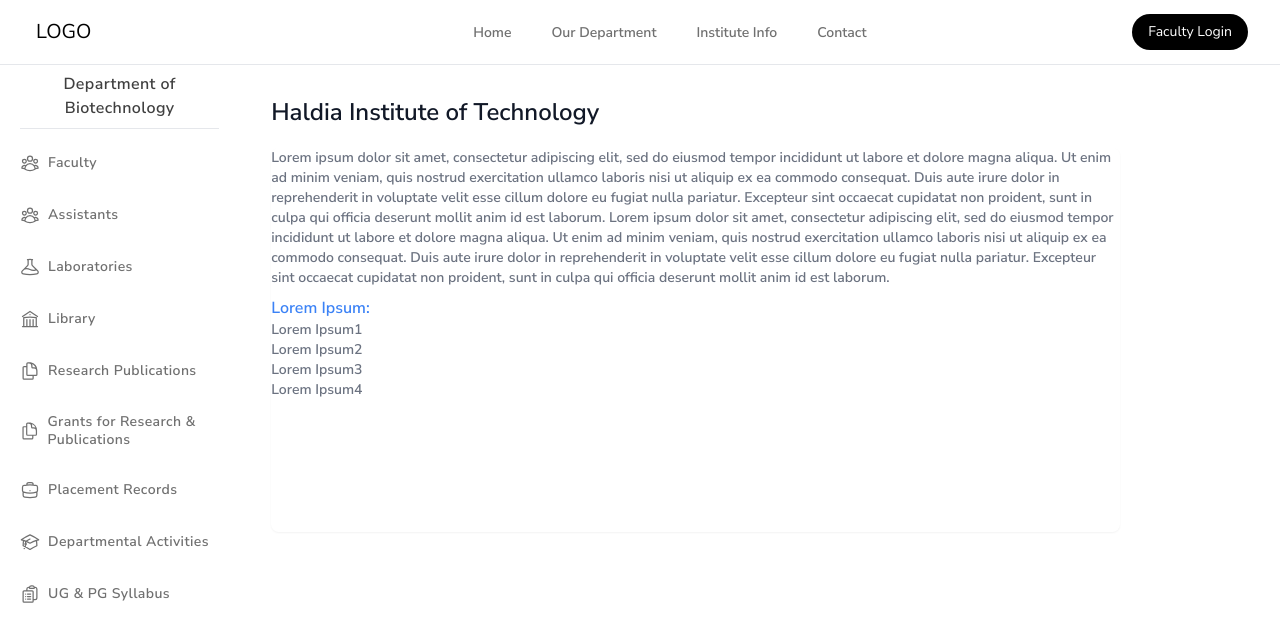
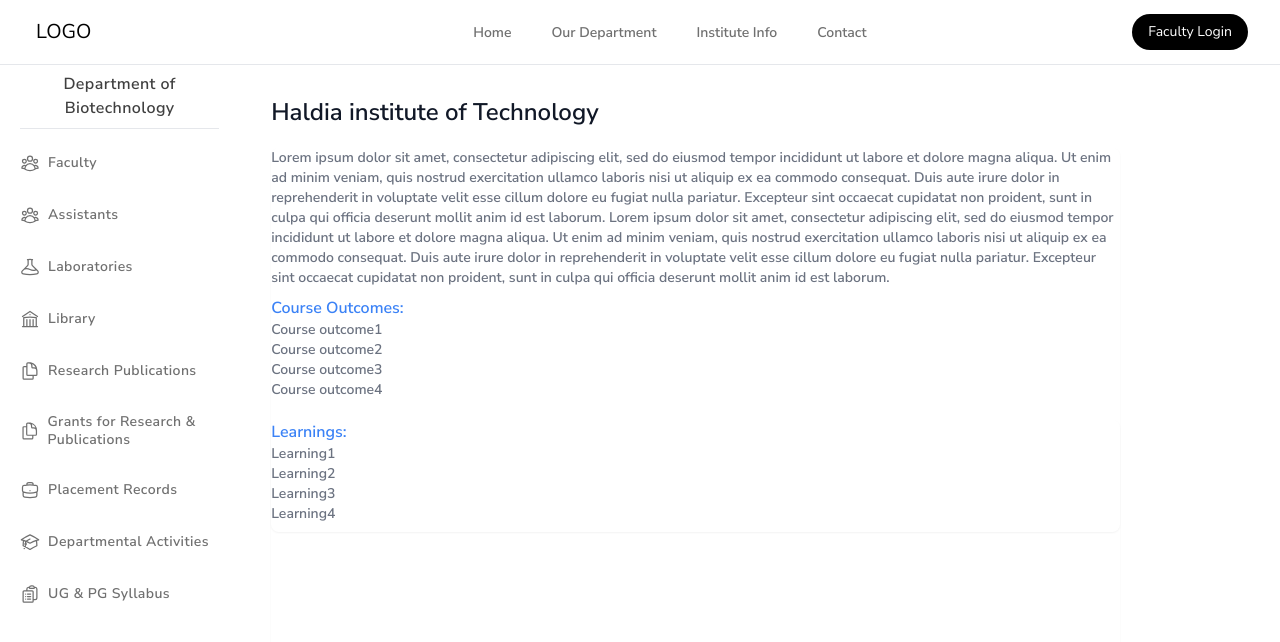
Before and after one commit to amartya2002/biotech-dept, a Next.js app in the folder client/: page /about-institute in a window 1280 px wide. Shown: the top 642 px of the page. Built offline with nearby package versions, Linux system fonts and the light colour scheme.

Commit message:
used map to get data

```diff
--- /dev/null
+++ b/client/database/instInfo.json
@@ -0,0 +1,23 @@
+[
+    {
+      "title": "Haldia institute of Technology",
+      "introduction": "Lorem ipsum dolor sit amet, consectetur adipiscing elit, sed do eiusmod tempor incididunt ut labore et dolore magna aliqua. Ut enim ad minim veniam, quis nostrud exercitation ullamco laboris nisi ut aliquip ex ea commodo consequat. Duis aute irure dolor in reprehenderit in voluptate velit esse cillum dolore eu fugiat nulla pariatur. Excepteur sint occaecat cupidatat non proident, sunt in culpa qui officia deserunt mollit anim id est laborum. Lorem ipsum dolor sit amet, consectetur adipiscing elit, sed do eiusmod tempor incididunt ut labore et dolore magna aliqua. Ut enim ad minim veniam, quis nostrud exercitation ullamco laboris nisi ut aliquip ex ea commodo consequat. Duis aute irure dolor in reprehenderit in voluptate velit esse cillum dolore eu fugiat nulla pariatur. Excepteur sint occaecat cupidatat non proident, sunt in culpa qui officia deserunt mollit anim id est laborum.",
+      "courseOutcomes": [
+        {
+          "courseOutcome1": "Course outcome1",
+          "courseOutcome2": "Course outcome2",
+          "courseOutcome3": "Course outcome3",
+          "courseOutcome4": "Course outcome4"
+        }
+      ],
+      "learnings": [
+          {
+              "learnings1": "Learning1",
+              "learnings2": "Learning2",
+              "learnings3": "Learning3",
+              "learnings4": "Learning4"
+            }
+      ],
+      "contact": "7003960597"
+    }
+  ]
--- a/client/src/components/AssistantsTable.js
+++ b/client/src/components/AssistantsTable.js
@@ -167,7 +167,7 @@
           {isDarkMode ? <BsSun /> : <BsMoon />}
         </button>
       </div>
-      <div className="mt-5 shadow-sm border rounded-lg overflow-scroll   h-screen md:h-96  ">
+      <div className="mt-5 shadow-sm border rounded-lg overflow-scroll   h-[40rem] scrollbar-hide ">
         <table className=" table-fixed  ">
           <thead
             className={`  ${
--- a/client/src/components/FacultyTable.js
+++ b/client/src/components/FacultyTable.js
@@ -167,7 +167,7 @@
           {isDarkMode ? <BsSun /> : <BsMoon />}
         </button>
       </div>
-      <div className="mt-5 shadow-sm border rounded-lg overflow-scroll   h-screen md:h-96 scrollbar-hide container  ">
+      <div className="mt-5 shadow-sm border rounded-lg overflow-scroll   h-[40rem] scrollbar-hide container  ">
         <table className=" table-fixed  ">
           <thead
             className={`  ${
@@ -182,9 +182,7 @@
               <th className="py-3 px-6 w-1/3 ">Specialization</th>
               <th className="py-3 px-6 w-1/3 ">Contact</th>
               <th className="py-3 px-6 w-1/3 ">Room</th>
-              <th className="py-3 px-6 w-1/3  ">
-                Vidwan ID
-              </th>
+              <th className="py-3 px-6 w-1/3  ">Vidwan ID</th>
             </tr>
           </thead>
           <tbody
@@ -215,15 +213,19 @@
                   </div>
                 </td>
                 <td className="py-4 px-6">{item.position}</td>
+                <td className="py-4 px-6 ">{item.specialization}</td>
                 <td className="py-4 px-6 ">
-                  {item.specialization}
-
+                  {item.contact} <p>{item.email}</p>
                 </td>
-                <td className="py-4 px-6 ">{item.contact}  <p>{item.email}</p></td>
                 <td className="py-4 px-6 ">{item.Room}</td>
                 <td className="py-4 px-6 duration-200 active:scale-105 text-blue-600  ">
-                  <a target="_blank" className="hover:text-blue-500" href={item.Vidwan_link}>Link</a>
-
+                  <a
+                    target="_blank"
+                    className="hover:text-blue-500"
+                    href={item.Vidwan_link}
+                  >
+                    Link
+                  </a>
                 </td>
               </tr>
             ))}
--- a/client/src/pages/about-institute.js
+++ b/client/src/pages/about-institute.js
@@ -1,72 +1,59 @@
-import Navbar from '@/components/Header'
-import Sidebar from '@/components/Sidebar'
+import Navbar from "@/components/Header";
+import Sidebar from "@/components/Sidebar";
+import instInfo from "../../database/instInfo.json";
 
-function Institute() {
-  const labDetails = [
-    {
-      name: "Advanced Optimization Lab",
-      details:"Lorem ipsum dolor sit amet, consectetur adipiscing elit, sed do eiusmod tempor incididunt ut labore et dolore magna aliqua. Ut enim ad minim veniam, quis nostrud exercitation ullamco laboris nisi ut aliquip ex ea commodo consequat. Duis aute irure dolor in reprehenderit in voluptate velit esse cillum dolore eu fugiat nulla pariatur. Excepteur sint occaecat cupidatat non proident, sunt in culpa qui officia deserunt mollit anim id est laborum..",
-      facilities:"dddddd",
-      experiments:"dsev"
-    },
-
-  ];
-
+function Department({ title, introduction, CO, learnings, contact }) {
   return (
-
-
     <div>
       <Navbar />
       <div className="flex ">
         <Sidebar />
 
-
-
-
-      <section className="py-14    rounded-xl w-full mx-auto lg:mr-32 ">
-
+        <section className="py-14 rounded-xl w-full mx-auto lg:mr-32 ">
           <div className="  max-w-md sm:max-w-screen-xl mx-auto px-4 md:px-8  ">
+            {instInfo.map((item, idx) => (
+              <div key={idx}>
                 <div className="max-w-lg flex ">
                   <p
                     className={`text-2xl font-bold text-gray-900 mr-4 hover:text-blue-500  duration-200 active:scale-105 `}
                   >
-         Haldia Institute of Technology
+                    {item.title}
                   </p>
+                  <div> </div>
                 </div>
-      <div className="mt-5 shadow-sm  rounded-lg overflow-scroll   h-screen md:h-96  ">
-        <p className='text-sm font-bold text-gray-500 mb-2'>
-        Lorem ipsum dolor sit amet, consectetur adipiscing elit, sed do eiusmod tempor incididunt ut labore et dolore magna aliqua. Ut enim ad minim veniam, quis nostrud exercitation ullamco laboris nisi ut aliquip ex ea commodo consequat. Duis aute irure dolor in reprehenderit in voluptate velit esse cillum dolore eu fugiat nulla pariatur. Excepteur sint occaecat cupidatat non proident, sunt in culpa qui officia deserunt mollit anim id est laborum.
-        Lorem ipsum dolor sit amet, consectetur adipiscing elit, sed do eiusmod tempor incididunt ut labore et dolore magna aliqua. Ut enim ad minim veniam, quis nostrud exercitation ullamco laboris nisi ut aliquip ex ea commodo consequat. Duis aute irure dolor in reprehenderit in voluptate velit esse cillum dolore eu fugiat nulla pariatur. Excepteur sint occaecat cupidatat non proident, sunt in culpa qui officia deserunt mollit anim id est laborum.
+                <div className="mt-5 shadow-sm  rounded-lg   h-screen md:h-96  ">
+                  <p className="text-sm font-bold text-gray-500 mb-2">
+                    {item.introduction}
                   </p>
-        <p className='text-blue-500 font-bold'>Lorem Ipsum:</p>
-        <div className='text-sm font-bold text-gray-500'>
-          <p>Lorem Ipsum1</p>
-          <p>Lorem Ipsum2</p>
-          <p>Lorem Ipsum3</p>
-          <p>Lorem Ipsum4</p>
+                  <p className="text-blue-500 font-bold">Course Outcomes:</p>
+                  <div className=" font-bold text-gray-500">
+                    {item.courseOutcomes.map((outcome, index) => (
+                      <div key={index}>
+                        {Object.values(outcome).map((value, i) => (
+                          <p className="text-sm" key={i}>{value}</p>
+                        ))}
+                      </div>
+                    ))}
 
-
-
+                    <div className="mt-5 shadow-sm  rounded-lg overflow-scroll   h-screen md:h-96 text  ">
+                      <p className="text-blue-500 ">Learnings:</p>
+                      {item.learnings.map((learning, index) => (
+                      <div key={index}>
+                        {Object.values(learning).map((value, i) => (
+                          <p className="text-sm" key={i}>{value}</p>
+                        ))}
                       </div>
-
-
+                    ))}
                     </div>
                   </div>
-      </section>
-
-
-
-
-
-
-
-
                 </div>
               </div>
-
-
-
-  )
+            ))}
+          </div>
+        </section>
+      </div>
+    </div>
+  );
 }
 
-export default Institute
+export default Department;
```
Lines whose indentation alone changed are shown as unchanged.
